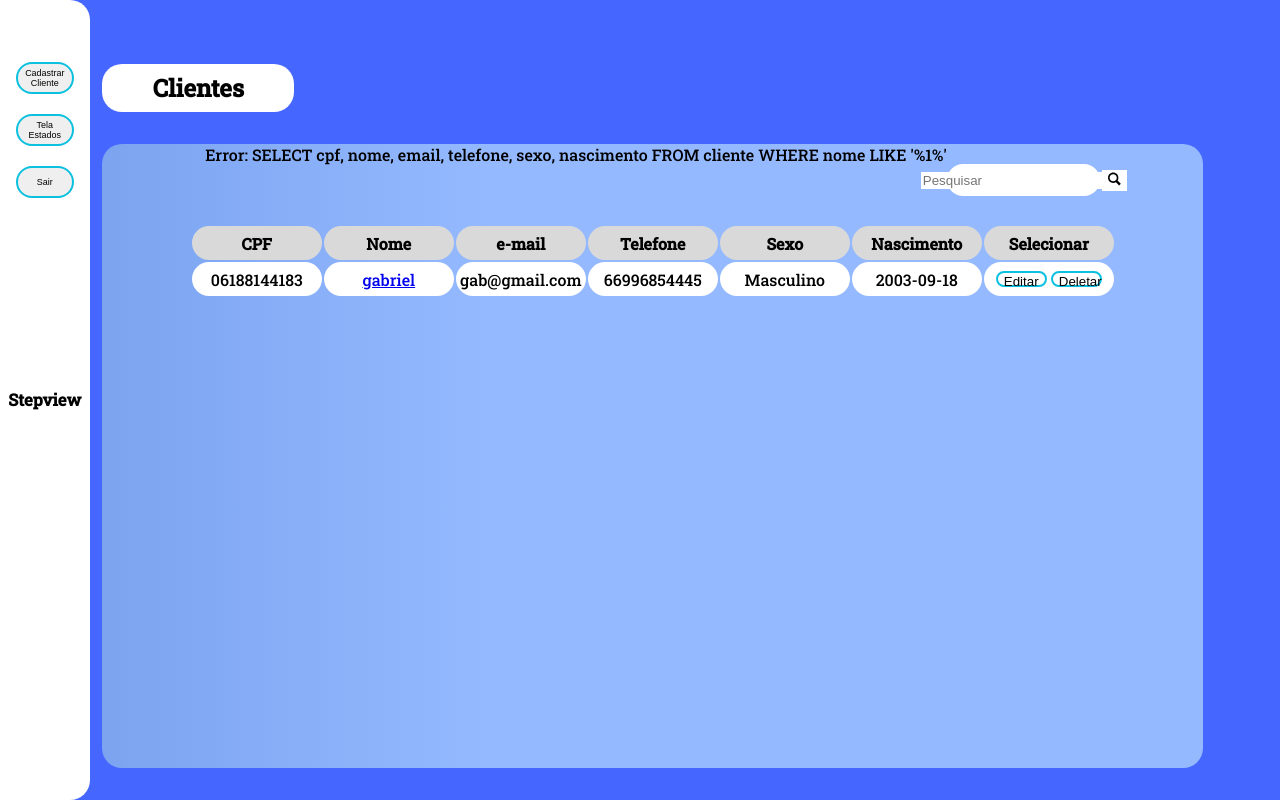
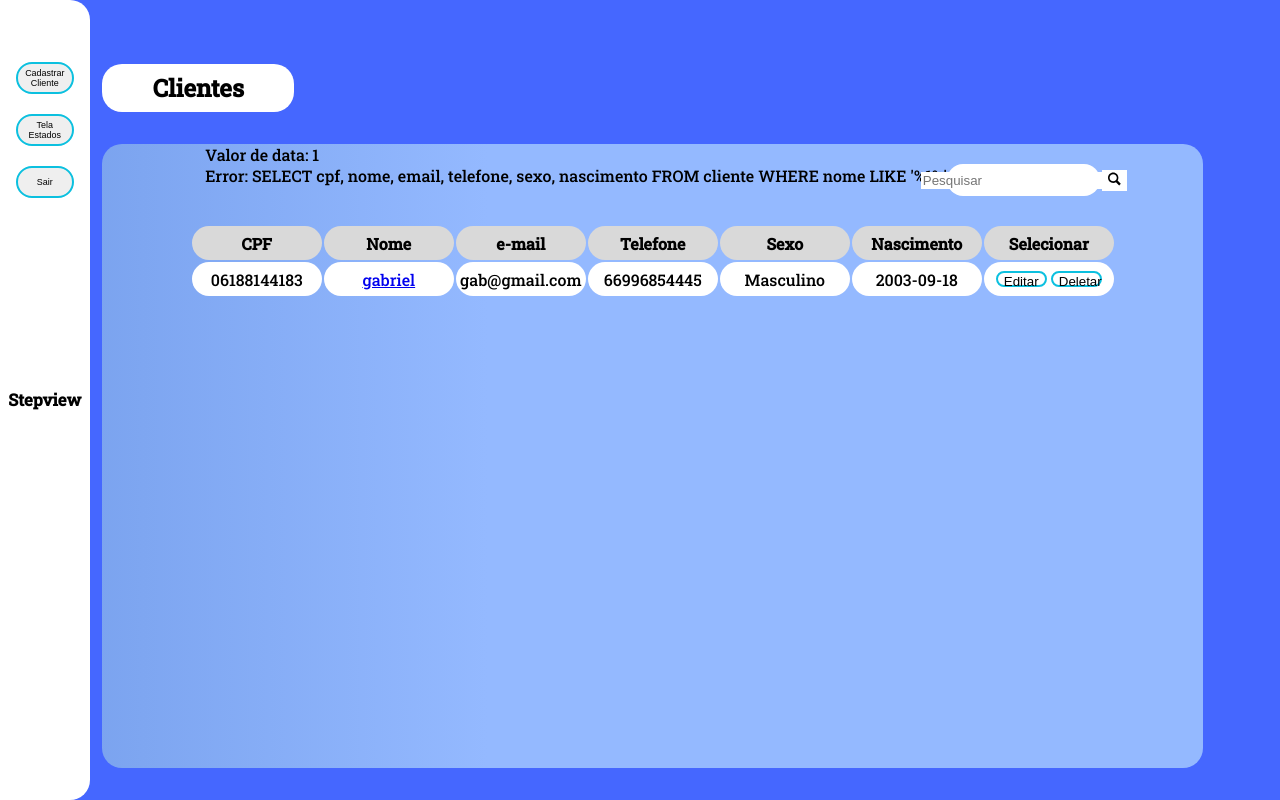
Before and after one commit to gabrielcoffee/StepView, a PHP site: page /CORPOS/visualizar_clientes.php?pesquisar=1 in a window 1280 px wide. Run offline with PHP 8.4, Linux system fonts and the light colour scheme; data comes from the database, SQL or seed files in the repository.

Commit message:
Update visualizar_clientes.php

```diff
--- a/CORPOS/visualizar_clientes.php
+++ b/CORPOS/visualizar_clientes.php
@@ -83,6 +83,7 @@
 
 
                     $result = $conn->query($sql);
+
                     if ($result === TRUE) {
 
                         ?>
@@ -98,6 +99,7 @@
                             location.href = "tela_administracao.php";
                         </script>
                         <?php
+                        echo "Valor de data: " . $data . "<br>";
                         echo "Error: " . $sql . "<br>" . $conn->error;
                     }
 
```
